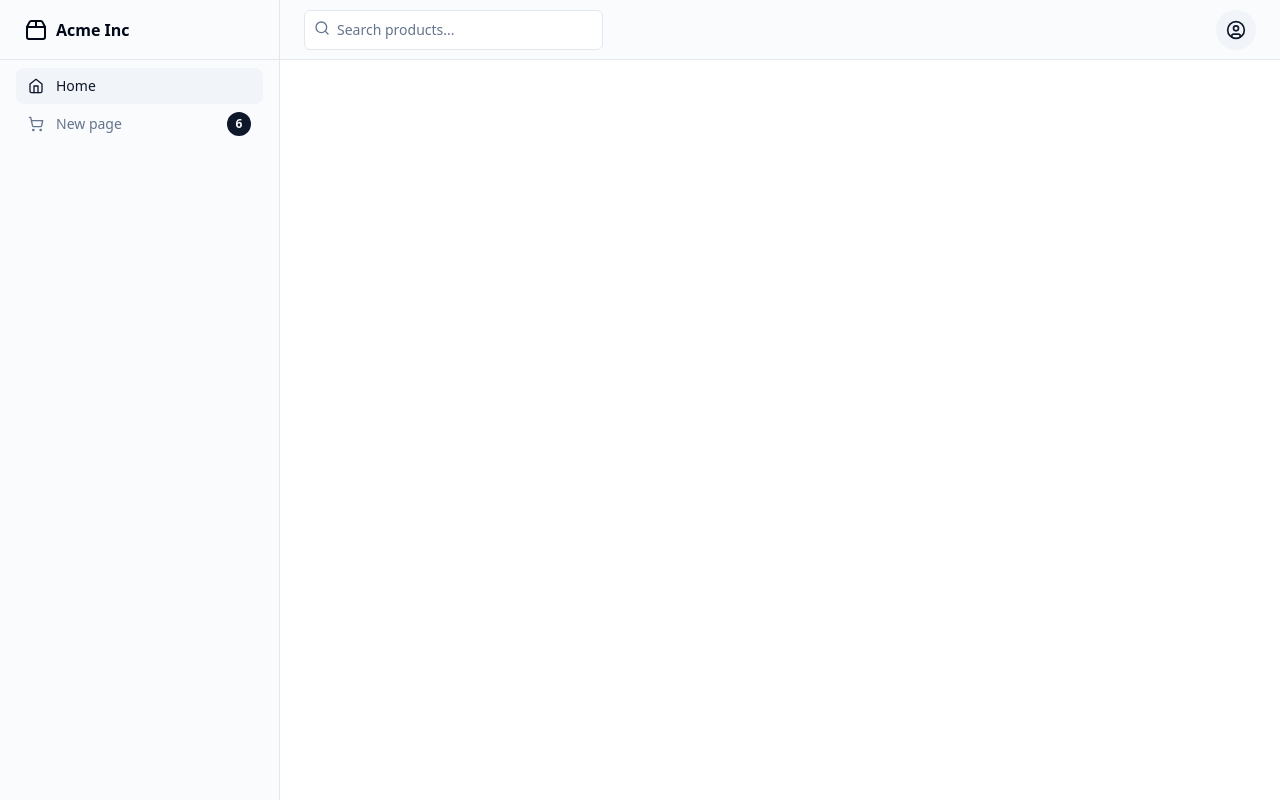
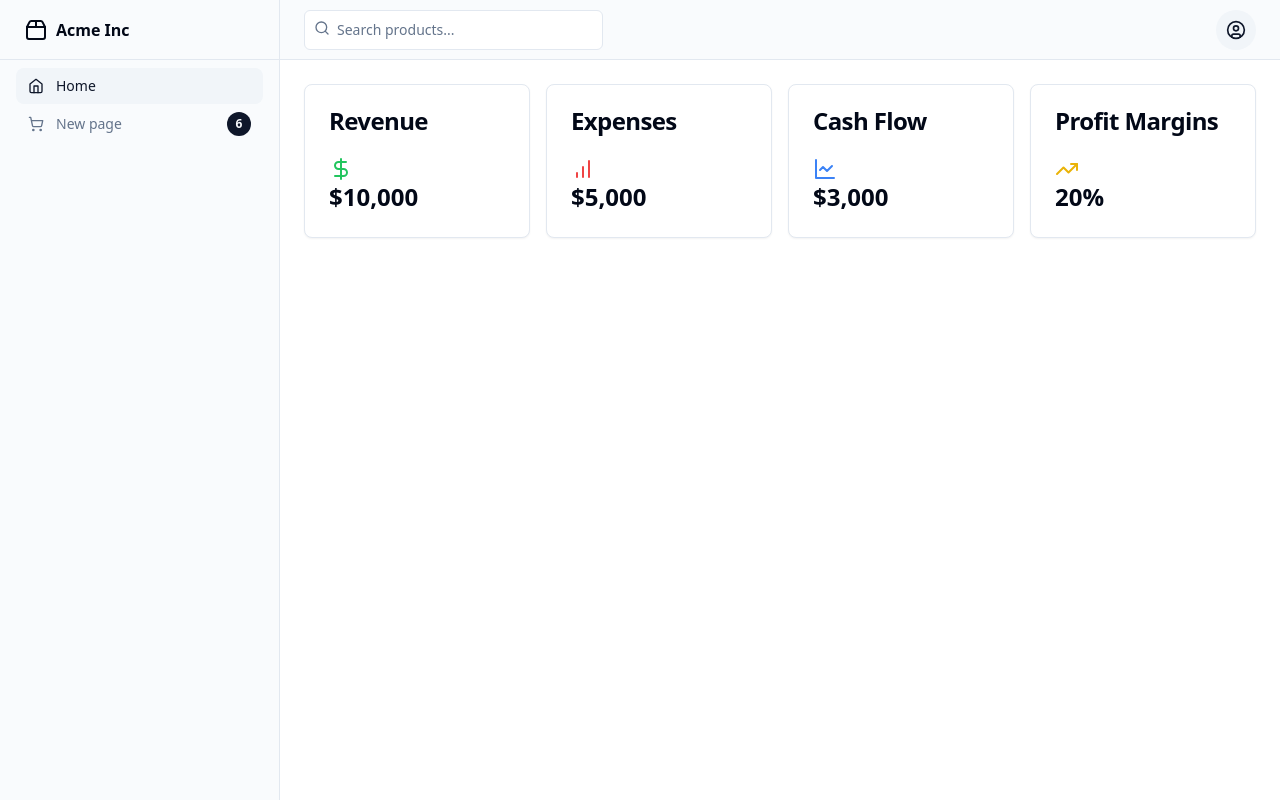
Before and after one commit to GPT-Engineer-App/metrics-monitor, a React (Vite) app: page / in a window 1280 px wide. Built offline with nearby package versions, Linux system fonts and the light colour scheme.

Commit message:
Initial dashboard layout with key financial metrics

```diff
--- a/src/pages/Index.jsx
+++ b/src/pages/Index.jsx
@@ -1,9 +1,46 @@
+import { Card, CardContent, CardHeader, CardTitle } from "@/components/ui/card";
+import { LineChart, BarChart, DollarSign, TrendingUp } from "lucide-react";
+
 function Index() {
-  console.log("I am here!")
   return (
-    <>
-      {/* ADD YOUR CODE HERE! */}
-    </>
+    <div className="grid gap-4 lg:grid-cols-2 xl:grid-cols-4">
+      <Card>
+        <CardHeader>
+          <CardTitle>Revenue</CardTitle>
+        </CardHeader>
+        <CardContent>
+          <DollarSign className="h-6 w-6 text-green-500" />
+          <p className="text-2xl font-bold">$10,000</p>
+        </CardContent>
+      </Card>
+      <Card>
+        <CardHeader>
+          <CardTitle>Expenses</CardTitle>
+        </CardHeader>
+        <CardContent>
+          <BarChart className="h-6 w-6 text-red-500" />
+          <p className="text-2xl font-bold">$5,000</p>
+        </CardContent>
+      </Card>
+      <Card>
+        <CardHeader>
+          <CardTitle>Cash Flow</CardTitle>
+        </CardHeader>
+        <CardContent>
+          <LineChart className="h-6 w-6 text-blue-500" />
+          <p className="text-2xl font-bold">$3,000</p>
+        </CardContent>
+      </Card>
+      <Card>
+        <CardHeader>
+          <CardTitle>Profit Margins</CardTitle>
+        </CardHeader>
+        <CardContent>
+          <TrendingUp className="h-6 w-6 text-yellow-500" />
+          <p className="text-2xl font-bold">20%</p>
+        </CardContent>
+      </Card>
+    </div>
   );
 }
 
```
